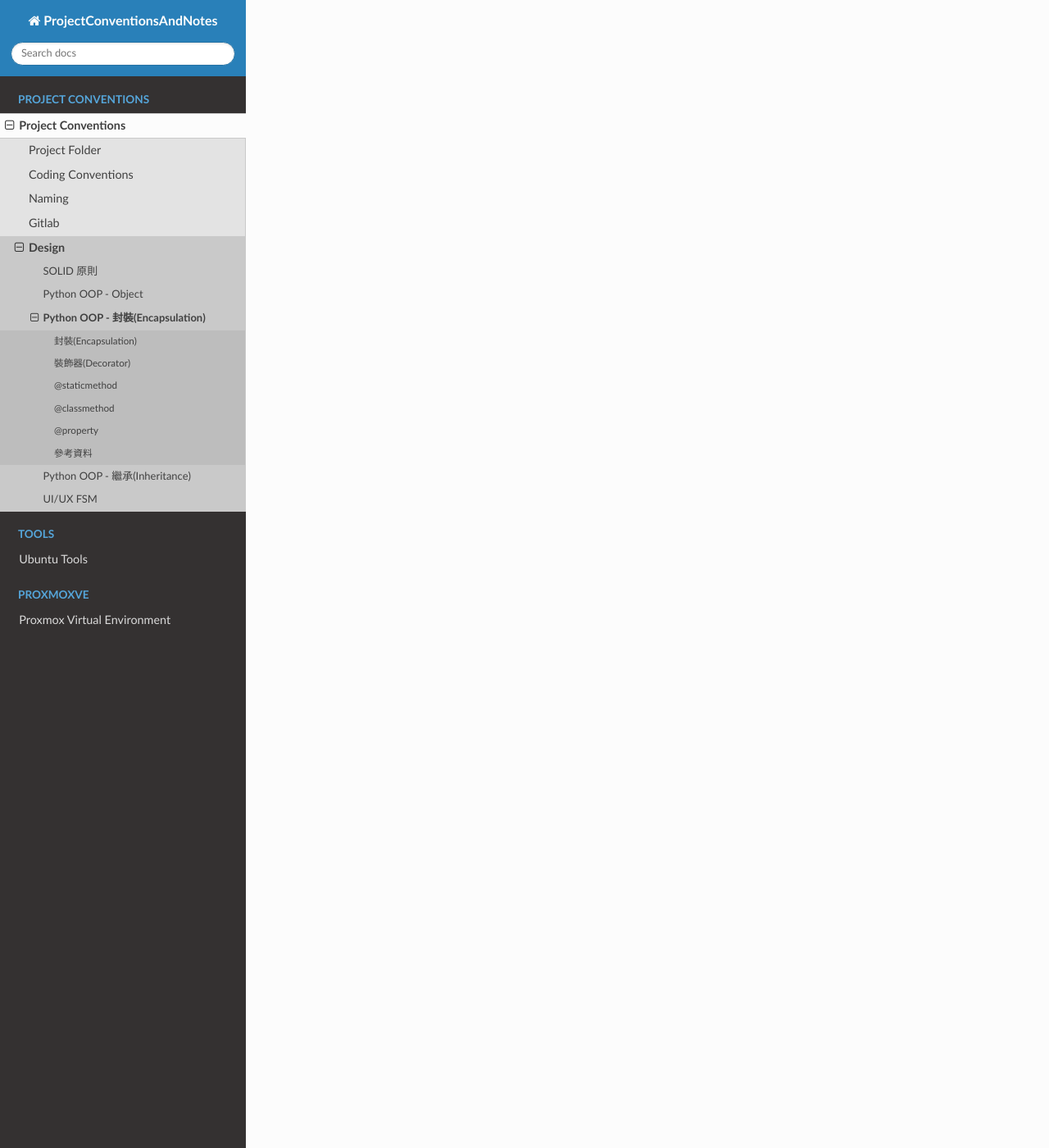
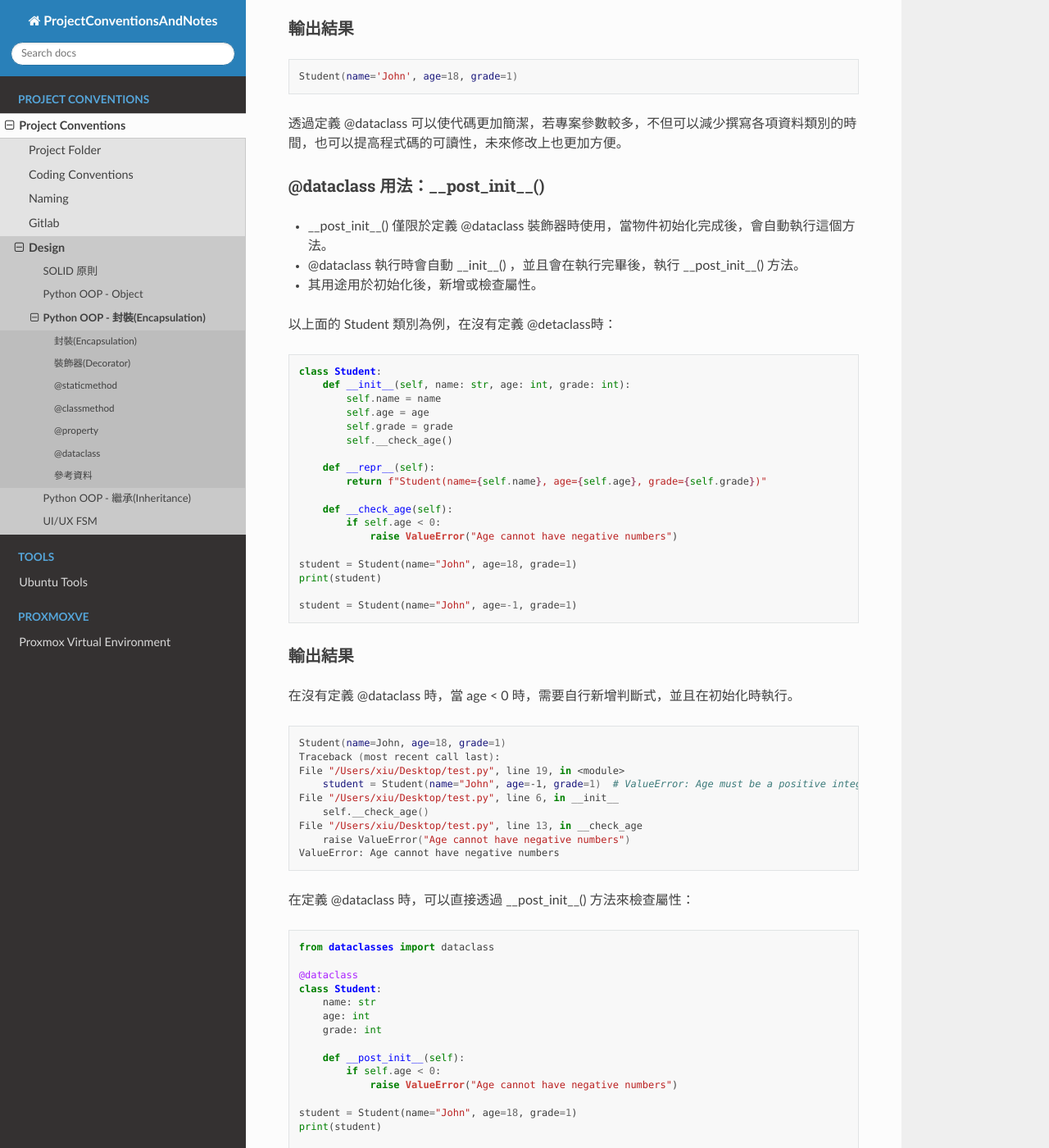
Before and after one commit to JiangXiu11200/ProjectConventions, a Sphinx documentation site: the page built from source/pages/project_conventions/Design/pytohn_oop_encapsulation.rst, in a window 1280 px wide and 1400 px high, scrolled down 6558 px. Shown: the whole window at 82% size. Built offline with Sphinx 7.4.7 and the Read the Docs theme 3.1.0, drawn with Linux system fonts in a browser that asks for light colours; pages that are not in the unit, such as notebooks, are missing from menus; some of the changed text lies outside the part shown.

Commit message:
feat (Design): python OOP encapsulation - add dataclass decorator

```diff
--- a/source/pages/project_conventions/Design/pytohn_oop_encapsulation.rst
+++ b/source/pages/project_conventions/Design/pytohn_oop_encapsulation.rst
@@ -287,6 +287,160 @@ Python OOP - 封裝(Encapsulation)
 * 通常可以用在刪除陣列中的某個元素、dict的某個key-value，抑或是定義其他刪除行為，好比說定義不可刪除的判斷，以防意外刪除。
 * 主要可以使用在釋放記憶體、不需要再使用到的屬性。
 
+@dataclass
+-----------------------
+* 這是一個用於整理資料類別的裝飾器，可以減少撰寫樣板程式碼（boilerplate code）的需求，尤其是用以定義資料類別時。
+* 當專案中有許多資料類別時，這個裝飾器可以幫助我們快速定義資料類別，並且提供了一些方便的方法，例如 __init__、__repr__、__eq__ 等。
+* dataclass 的定義增加了可讀性，並且減少了錯誤的可能性。
+* Python 3.7 以上版本才有此功能，並且是內建的模組，相對的有另一個模組 pydantic，也是用來定義資料類別的，dataclass不會檢查資料的合法性，而pydantic則會。
+
+在沒有使用 @dataclass 的情況下，我們需要自己定義 __init__、__repr__ 等方法：
+
+.. code-block:: python
+
+    class Student:
+        def __init__(self, name: str, age: int, grade: int):
+            self.name = name
+            self.age = age
+            self.grade = grade
+
+        def __repr__(self):
+            return f"Student(name={self.name}, age={self.age}, grade={self.grade})"
+
+    # 使用範例
+    student = Student(name="John", age=18, grade=1)
+    print(student)  # Student(name=John, age=18, grade=1)
+
+輸出結果
+~~~~~~~~~
+
+.. code-block:: bash
+
+    Student(name=John, age=18, grade=1)
+
+而透過 @dataclass 裝飾器，我們可以簡化這個過程：
+
+.. code-block:: python
+
+    from dataclasses import dataclass
+
+    @dataclass
+    class Student:
+        name: str
+        age: int
+        grade: int
+
+    student = Student(name="John", age=18, grade=1)
+    print(student)  # Student(name='John', age=18, grade=1)
+
+輸出結果
+~~~~~~~~~
+
+.. code-block:: bash
+
+    Student(name='John', age=18, grade=1)
+
+透過定義 @dataclass 可以使代碼更加簡潔，若專案參數較多，不但可以減少撰寫各項資料類別的時間，也可以提高程式碼的可讀性，未來修改上也更加方便。
+
+@dataclass 用法：__post_init__()
+~~~~~~~~~~~~~~~~~~~~~~~~~~~~~~~~~~
+
+* __post_init__() 僅限於定義 @dataclass 裝飾器時使用，當物件初始化完成後，會自動執行這個方法。
+* @dataclass 執行時會自動 __init__() ，並且會在執行完畢後，執行 __post_init__() 方法。
+* 其用途用於初始化後，新增或檢查屬性。
+
+以上面的 Student 類別為例，在沒有定義 @detaclass時：
+
+.. code-block:: python
+
+    class Student:
+        def __init__(self, name: str, age: int, grade: int):
+            self.name = name
+            self.age = age
+            self.grade = grade
+            self.__check_age()
+
+        def __repr__(self):
+            return f"Student(name={self.name}, age={self.age}, grade={self.grade})"
+
+        def __check_age(self):
+            if self.age < 0:
+                raise ValueError("Age cannot have negative numbers")
+
+    student = Student(name="John", age=18, grade=1)
+    print(student)
+
+    student = Student(name="John", age=-1, grade=1)
+
+輸出結果
+~~~~~~~~~
+在沒有定義 @dataclass 時，當 age < 0 時，需要自行新增判斷式，並且在初始化時執行。
+
+.. code-block:: bash
+
+    Student(name=John, age=18, grade=1)
+    Traceback (most recent call last):
+    File "/Users/xiu/Desktop/test.py", line 19, in <module>
+        student = Student(name="John", age=-1, grade=1)  # ValueError: Age must be a positive integer
+    File "/Users/xiu/Desktop/test.py", line 6, in __init__
+        self.__check_age()
+    File "/Users/xiu/Desktop/test.py", line 13, in __check_age
+        raise ValueError("Age cannot have negative numbers")
+    ValueError: Age cannot have negative numbers
+
+在定義 @dataclass 時，可以直接透過 __post_init__() 方法來檢查屬性：
+
+.. code-block:: python
+
+    from dataclasses import dataclass
+
+    @dataclass
+    class Student:
+        name: str
+        age: int
+        grade: int
+
+        def __post_init__(self):
+            if self.age < 0:
+                raise ValueError("Age cannot have negative numbers")
+
+    student = Student(name="John", age=18, grade=1)
+    print(student)
+
+    student = Student(name="John", age=-1, grade=1)
+
+輸出結果
+~~~~~~~~~
+
+.. code-block:: bash
+
+    Student(name='John', age=18, grade=1)
+    Traceback (most recent call last):
+    File "/Users/xiu/Desktop/test.py", line 18, in <module>
+        student = Student(name="John", age=-1, grade=1)  # ValueError: Age must be a positive integer
+    File "<string>", line 6, in __init__
+    File "/Users/xiu/Desktop/test.py", line 12, in __post_init__
+        raise ValueError("Age cannot have negative numbers")
+    ValueError: Age cannot have negative numbers
+
+當然了，除了檢查屬性外，也可以用以定義新的屬性，或是進行其他的操作。
+
+.. code-block:: python
+
+    from dataclasses import dataclass
+
+    @dataclass
+    class Student:
+        name: str
+        age: int
+        grade: int
+
+        def __post_init__(self):
+            self.student_id = f"{self.name}_{self.age}"
+
+    student = Student(name="John", age=18, grade=1)
+    print(student.student_id)
+
 參考資料
 -----------------------
 * ChatGPT4o
@@ -294,3 +448,4 @@ Python OOP - 封裝(Encapsulation)
 * `[Python]-關於物件導向程式設計 (Object-Oriented Programming, OOP) <https://medium.com/@leo122196/python-%E9%97%9C%E6%96%BC%E7%89%A9%E4%BB%B6%E5%B0%8E%E5%90%91%E7%A8%8B%E5%BC%8F%E8%A8%AD%E8%A8%88-object-oriented-programming-oop-b3ce7ae019f3#0176>`_
 * `[Python]-封裝 (Encapsulation): 物件導向的三大特色之一 <https://medium.com/@leo122196/python-%E5%B0%81%E8%A3%9D-encapsulation-%E7%89%A9%E4%BB%B6%E5%B0%8E%E5%90%91%E7%9A%84%E4%B8%89%E5%A4%A7%E7%89%B9%E8%89%B2%E4%B9%8B%E4%B8%80-9196f8aa4ef6>`_
 * `[Python Property 教學：保護變數資料的 Getter 與 Setter <https://haosquare.com/python-property/#Property_%E7%9A%84%E5%A5%BD%E8%99%95>`_
+* `Python dataclass 教學：輕鬆定義資料類別 <https://haosquare.com/python-dataclass/>`_
```
